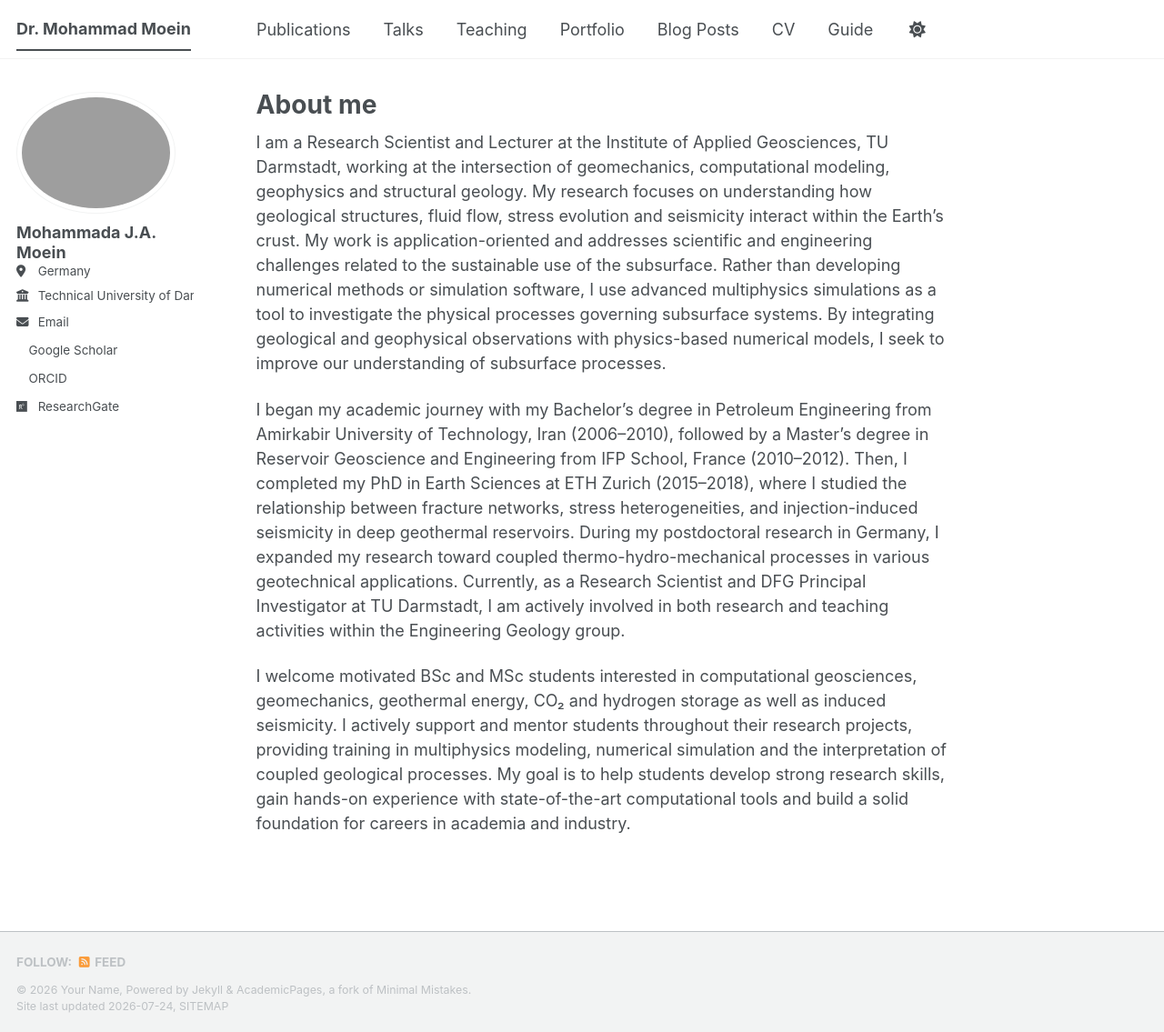
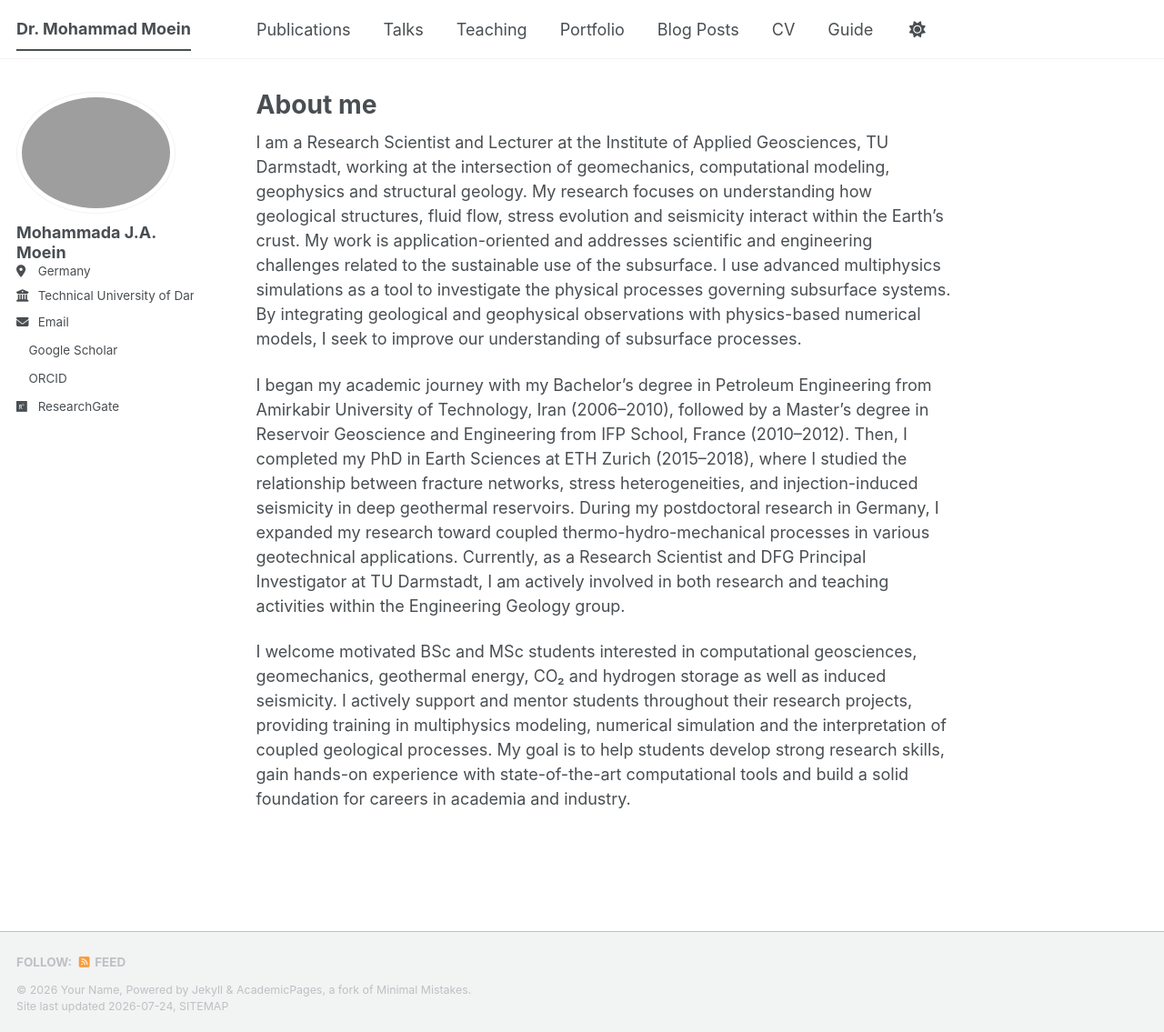
Before and after one commit to mjamoein/mjamoein.github.io, a Jekyll site: the page built from _pages/about.md, in a window 1280 px wide and 1135 px high. Shown: the whole window at 91% size. Built offline with Jekyll 4.4.1, drawn with Linux system fonts in a browser that asks for light colours; a style sheet for code colours, icons or effects is not loaded.

Commit message:
Update about.md

```diff
--- a/_pages/about.md
+++ b/_pages/about.md
@@ -7,7 +7,7 @@ redirect_from:
   - /about.html
 ---
 
-I am a Research Scientist and Lecturer at the Institute of Applied Geosciences, TU Darmstadt, working at the intersection of geomechanics, computational modeling, geophysics and structural geology. My research focuses on understanding how geological structures, fluid flow, stress evolution and seismicity interact within the Earth's crust. My work is application-oriented and addresses scientific and engineering challenges related to the sustainable use of the subsurface. Rather than developing numerical methods or simulation software, I use advanced multiphysics simulations as a tool to investigate the physical processes governing subsurface systems. By integrating geological and geophysical observations with physics-based numerical models, I seek to improve our understanding of subsurface processes.
+I am a Research Scientist and Lecturer at the Institute of Applied Geosciences, TU Darmstadt, working at the intersection of geomechanics, computational modeling, geophysics and structural geology. My research focuses on understanding how geological structures, fluid flow, stress evolution and seismicity interact within the Earth's crust. My work is application-oriented and addresses scientific and engineering challenges related to the sustainable use of the subsurface. I use advanced multiphysics simulations as a tool to investigate the physical processes governing subsurface systems. By integrating geological and geophysical observations with physics-based numerical models, I seek to improve our understanding of subsurface processes.
 
 I began my academic journey with my Bachelor’s degree in Petroleum Engineering from Amirkabir University of Technology, Iran (2006–2010), followed by a Master’s degree in Reservoir Geoscience and Engineering from IFP School, France (2010–2012). Then, I completed my PhD in Earth Sciences at ETH Zurich (2015–2018), where I studied the relationship between fracture networks, stress heterogeneities, and injection-induced seismicity in deep geothermal reservoirs. During my postdoctoral research in Germany, I expanded my research toward coupled thermo-hydro-mechanical processes in various geotechnical applications. Currently, as a Research Scientist and DFG Principal Investigator at TU Darmstadt, I am actively involved in both research and teaching activities within the Engineering Geology group.
 
```
